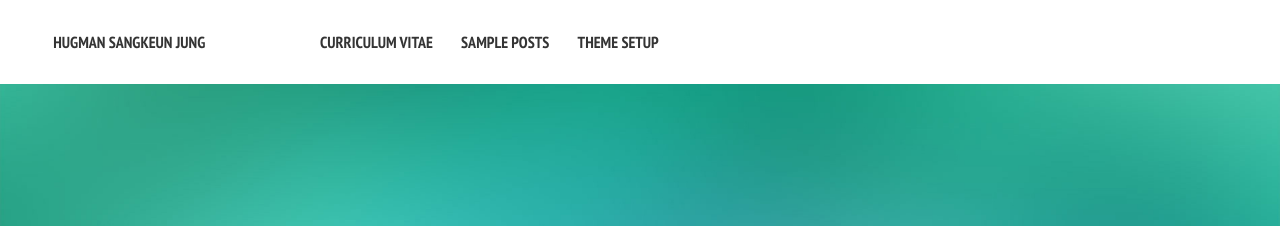
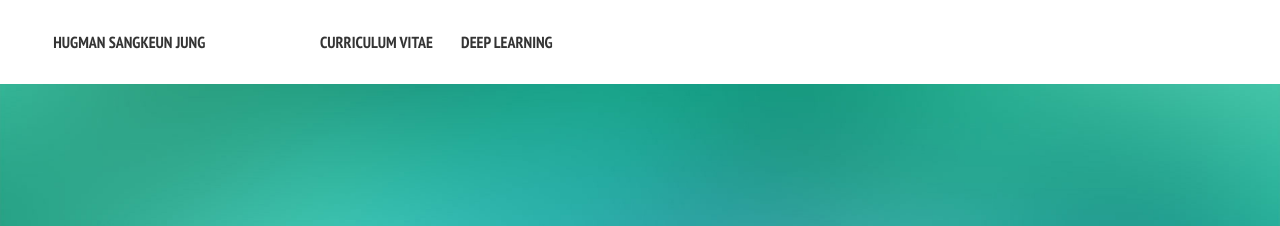
Before and after one commit to hugman/hugman.github.io, a Jekyll site: the page built from index.md, in a window 1280 px wide. Shown: the top 226 px of the page. Built offline with Jekyll 4.4.1, drawn with Linux system fonts in a browser that asks for light colours; nearby versions of some CDN libraries.

Commit message:
Update navigation.yml

```diff
--- a/_data/navigation.yml
+++ b/_data/navigation.yml
@@ -3,8 +3,11 @@
 - title: Curriculum Vitae
   url: /cv/
 
-- title: Sample Posts
-  url: /posts/
+- title: Deep Learning
+  url: /dl/
 
-- title: Theme Setup
-  url: /theme-setup/
+#- title: Sample Posts
+#  url: /posts/
+
+#- title: Theme Setup
+#  url: /theme-setup/
```
